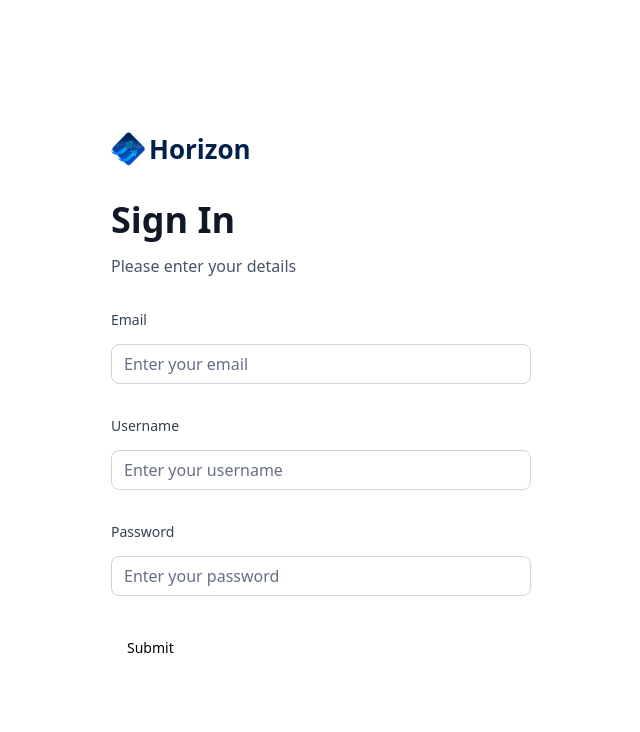
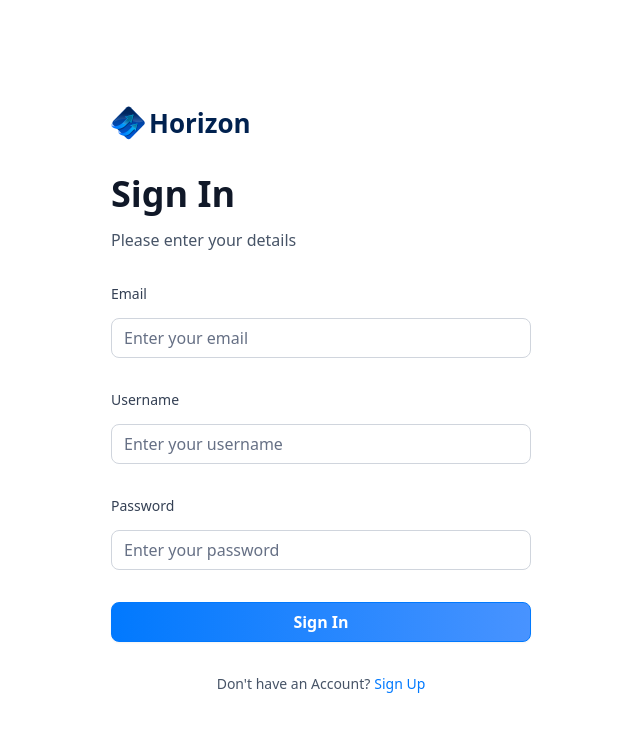
Before and after one commit to schen32/react-banking-app, a Next.js app: page /sign-in in a window 1280 px wide. Shown: the top 732 px of the page, without its empty margins (319-959 px from the left). Built offline with nearby package versions, Linux system fonts and the light colour scheme.

Commit message:
enhance AuthForm: add loading state and update submit button with loading indicator

```diff
--- a/components/ui/AuthForm.tsx
+++ b/components/ui/AuthForm.tsx
@@ -20,9 +20,11 @@
 import { Input } from "@/components/ui/input";
 import CustomInput from "./CustomInput";
 import { authFormSchema } from "@/lib/utils";
+import { Loader2 } from "lucide-react";
 
 const AuthForm = ({ type }: { type: string }) => {
   const [user, setUser] = useState(null);
+  const [isLoading, setIsLoading] = useState(false);
 
   const form = useForm<z.infer<typeof authFormSchema>>({
     resolver: zodResolver(authFormSchema),
@@ -34,7 +36,11 @@
   });
 
   const onSubmit = (values: z.infer<typeof authFormSchema>) => {
+    setIsLoading(true);
+
     console.log(values);
+
+    setIsLoading(false);
   };
 
   return (
@@ -87,9 +93,36 @@
                 label="Password"
                 placeholder="Enter your password"
               ></CustomInput>
-              <Button type="submit">Submit</Button>
+              <div className="flex flex-col gap-4">
+                <Button type="submit" className="form-btn" disabled={isLoading}>
+                  {isLoading ? (
+                    <>
+                      <Loader2 size={20} className="animate-spin"></Loader2>{" "}
+                      &nbsp; Loading...
+                    </>
+                  ) : type === "sign-in" ? (
+                    "Sign In"
+                  ) : (
+                    "Sign Up"
+                  )}
+                </Button>
+              </div>
             </form>
           </Form>
+
+          <footer className="flex justify-center gap-1">
+            <p className="text-14 text-normal text-gray-600">
+              {type === "sign-in"
+                ? "Don't have an Account?"
+                : "Already have an account?"}
+            </p>
+            <Link
+              className="form-link"
+              href={type === "sign-in" ? "/sign-up" : "/sign-in"}
+            >
+              {type === "sign-in" ? "Sign Up" : "Sign In"}
+            </Link>
+          </footer>
         </>
       )}
     </section>
```
